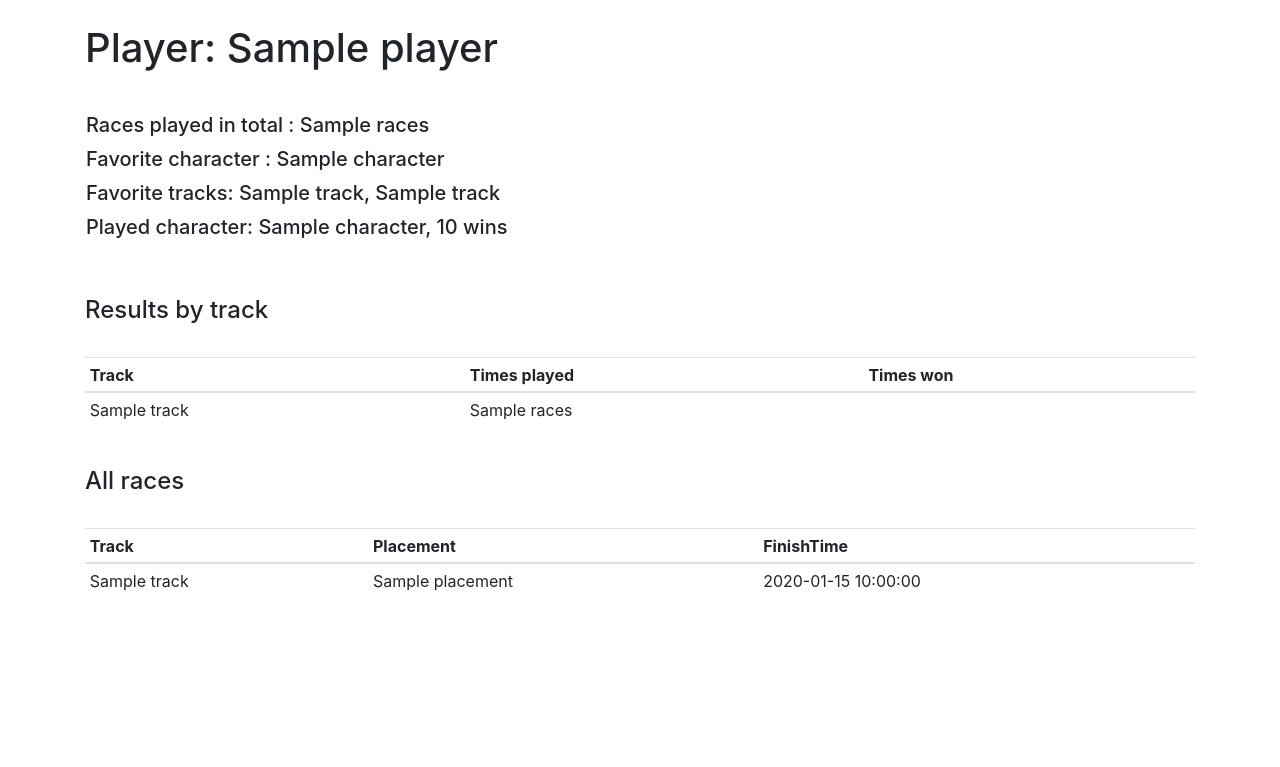
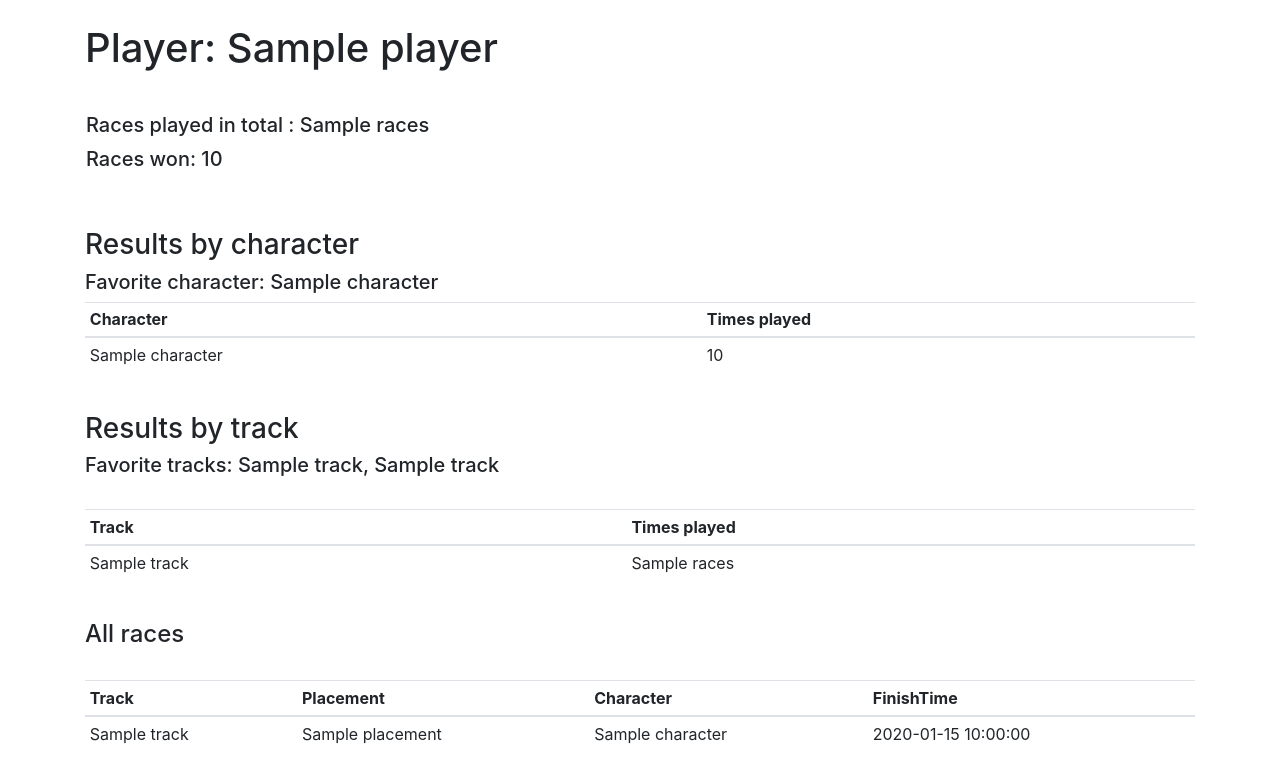
Before and after one commit to saarasat/mariokart-stats, a Flask app: template application/templates/players/playerstatistics.html in a window 1280 px wide. Shown: the part 56-823 px from the top of the page. Before the commit the page ends 647 px from the top, so only its background shows below. Run offline with Flask 2, Linux system fonts and the light colour scheme; the template is opened without the code that fills it: most values are stand-ins (such as "Sample title", 1, 10 or a date in 2020); some libraries are stand-ins or nearby versions.

Commit message:
Fixes on player statistics

```diff
--- a/application/players/views.py
+++ b/application/players/views.py
@@ -123,4 +123,4 @@ def player_statistics(id):
 
     return render_template("players/playerstatistics.html", players=Player.query.filter_by(account_id = current_user.id).all(),
     info=Player.basic_player_info(id), winning_character=Player.character_with_most_wins(id), favorite_tracks=Player.find_favoriteTracks(id),
-    tracks_played=Player.how_many_tracks_played(id), race_stats=Player.race_statistics(id))
+    tracks_played=Player.how_many_tracks_played(id), races_won=Player.races_won(id), race_stats=Player.race_statistics(id))
--- a/application/templates/players/playerstatistics.html
+++ b/application/templates/players/playerstatistics.html
@@ -17,29 +17,59 @@
       <tr>
         <td><h5>Races played in total : {{player.Races}}</h5></td>
       </tr>
+      {% if races_won is defined %}
+      {% for player in races_won%}
       <tr>
-        <td><h5>Favorite character : {{player.Character}}</h5></td>
-      </tr>
-      {% endfor %}
-      {% if favorite_tracks is defined %}
-        <td><h5>Favorite tracks: {{favorite_tracks[0].Track}}, {{favorite_tracks[1].Track}} </h5></td>
-      {% endif %}
-
-      {% if winning_character is defined %}
-      {% for character in winning_character %}
-      <tr>
-        <td><h5>Played character: {{character.Character}}, {{character.Wins}} wins</h5></td>
+        <td><h5>Races won: {{player.Wins}}</h5></td>
       </tr>
       {% endfor %}
       {% endif %}
     </table>
   </div>
-  {% endif %}
+
+
   <br>
+  <br>
+  <div>
+      <h3>Results by character</h3>
+      <h5>Favorite character: {{player.Character}}</h5>
+
+  <div class="table-responsive table-sm">
+      <table class="table align-center">
+        <thead>
+          <tr>
+            <th scope="col">Character</th>
+            <th scope="col">Times played</th>
+          </tr>
+        </thead>
+        {% if winning_character is defined %}
+
+        <tbody>
+          {% for character in winning_character %}
+          <tr>
+            <td scope="row">{{character.Character}}</td>
+            <td>{{character.Wins}}</td>
+          </tr>
+          {% endfor %}
+        </tbody>
+        {% endif %}
+      </table>
+    </div>
+
+
+    {% endfor %}
+    {% endif %}
+  </div>
   <br>
 
   {% if tracks_played is defined %}
-  <h4>Results by track</h4>
+
+
+  <h3>Results by track</h3>
+  {% if favorite_tracks is defined %}
+  <td><h5>Favorite tracks: {{favorite_tracks[0].Track}}, {{favorite_tracks[1].Track}} </h5></td>
+{% endif %}
+
   <br>
   <div class="table-responsive table-sm">
     <table class="table align-center">
@@ -47,7 +77,6 @@
         <tr>
           <th scope="col">Track</th>
           <th scope="col">Times played</th>
-          <th scope="col">Times won</th>
         </tr>
       </thead>
       <tbody>
@@ -73,6 +102,7 @@
         <tr>
           <th scope="col">Track</th>
           <th scope="col">Placement</th>
+          <th scope="col">Character</th>
           <th scope="col">FinishTime</th>
         </tr>
       </thead>
@@ -81,6 +111,7 @@
         <tr>
           <td scope="row">{{race.Track}}</td>
           <td>{{race.Placement}}</td>
+          <td>{{race.Character}}</td>
           <td>{{race.FinishTime}}</td>
         </tr>
         {% endfor %}
```
Also changed, not shown: application/players/models.py (+22 -4 lines).
